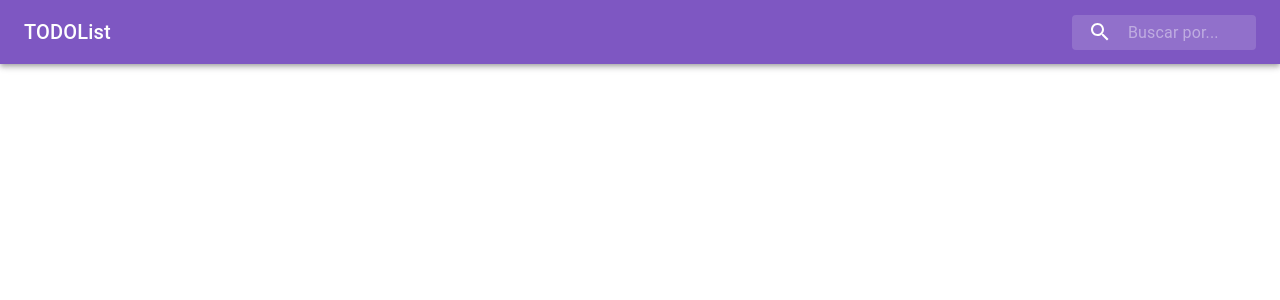
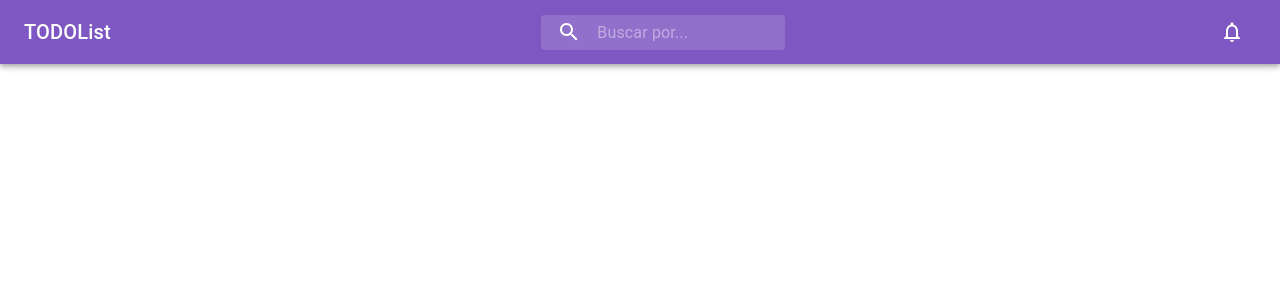
Before and after one commit to rafahsena/todo-list, a React (Create React App) app: page / in a window 1280 px wide. Shown: the top 300 px of the page. Built offline with nearby package versions, Linux system fonts and the light colour scheme.

Commit message:
added notification badge on header

```diff
--- a/src/App.js
+++ b/src/App.js
@@ -2,8 +2,6 @@ import React from "react";
 import "./App.css";
 import Header from "./components/Header/Header";
 import { createMuiTheme, ThemeProvider } from "@material-ui/core/styles";
-import deepPurple from "@material-ui/core/colors/deepPurple";
-import pink from "@material-ui/core/colors/pink";
 
 export default function App() {
   const theme = createMuiTheme({
--- a/src/components/Header/Header.js
+++ b/src/components/Header/Header.js
@@ -1,20 +1,22 @@
-import React from 'react';
-import AppBar from '@material-ui/core/AppBar';
-import Toolbar from '@material-ui/core/Toolbar';
-import IconButton from '@material-ui/core/IconButton';
-import Typography from '@material-ui/core/Typography';
-import InputBase from '@material-ui/core/InputBase';
-import useStyles from './styles';
-import MenuIcon from '@material-ui/icons/Menu';
-import SearchIcon from '@material-ui/icons/Search';
+import React from "react";
+import AppBar from "@material-ui/core/AppBar";
+import Toolbar from "@material-ui/core/Toolbar";
+import IconButton from "@material-ui/core/IconButton";
+import Typography from "@material-ui/core/Typography";
+import InputBase from "@material-ui/core/InputBase";
+import useStyles from "./styles";
+import MenuIcon from "@material-ui/icons/Menu";
+import SearchIcon from "@material-ui/icons/Search";
+import NotificationsNoneIcon from "@material-ui/icons/NotificationsNone";
+import { Badge } from "@material-ui/core";
 
 export default function SearchAppBar() {
   const classes = useStyles();
 
   return (
-    <div className={classes.root}>
-      <AppBar position="static" >
-        <Toolbar>
+    <div>
+      <AppBar position="static">
+        <Toolbar className={classes.header}>
           <IconButton
             edge="start"
             className={classes.menuButton}
@@ -34,11 +36,16 @@ export default function SearchAppBar() {
               placeholder="Buscar por..."
               classes={{
                 root: classes.inputRoot,
-                input: classes.inputInput,
+                input: classes.inputInput
               }}
-              inputProps={{ 'aria-label': 'search' }}
+              inputProps={{ "aria-label": "search" }}
             />
           </div>
+          <IconButton className={classes.inputRoot}>
+            <Badge >
+              <NotificationsNoneIcon />
+            </Badge>
+          </IconButton>
         </Toolbar>
       </AppBar>
     </div>
--- a/src/components/Header/styles.js
+++ b/src/components/Header/styles.js
@@ -1,8 +1,9 @@
 import { fade, makeStyles } from "@material-ui/core/styles";
 
 const useStyles = makeStyles(theme => ({
-  root: {
-    flexGrow: 1,
+  header: {
+    display: 'flex',
+    justifyContent: 'space-between'
   },
   menuButton: {
     marginRight: theme.spacing(2),
@@ -12,7 +13,6 @@ const useStyles = makeStyles(theme => ({
     },
   },
   title: {
-    flexGrow: 1,
     display: 'none',
     [theme.breakpoints.up('sm')]: {
       display: 'block',
@@ -49,9 +49,9 @@ const useStyles = makeStyles(theme => ({
     transition: theme.transitions.create('width'),
     width: '100%',
     [theme.breakpoints.up('sm')]: {
-      width: 120,
+      width: 180,
       '&:focus': {
-        width: 200,
+        width: 250,
       },
     },
   },
```
